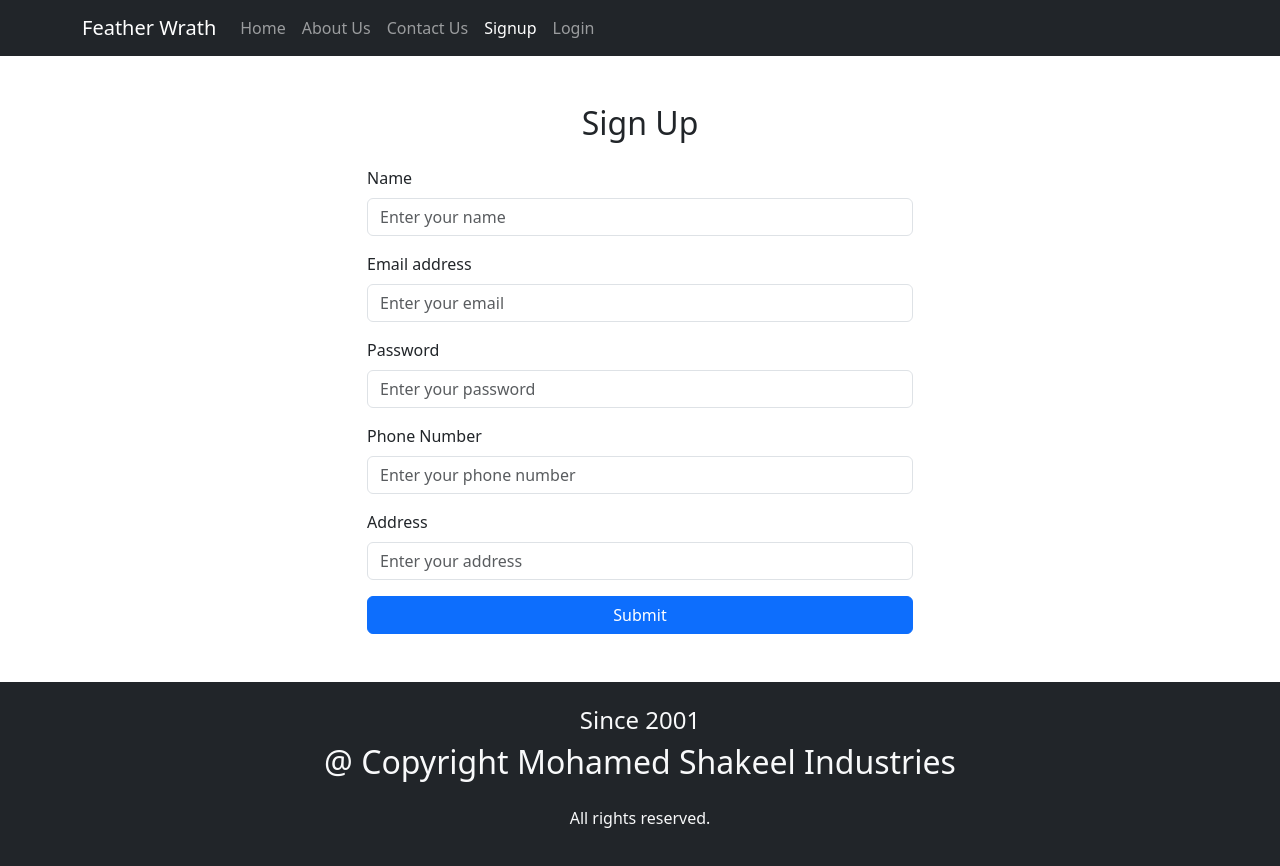
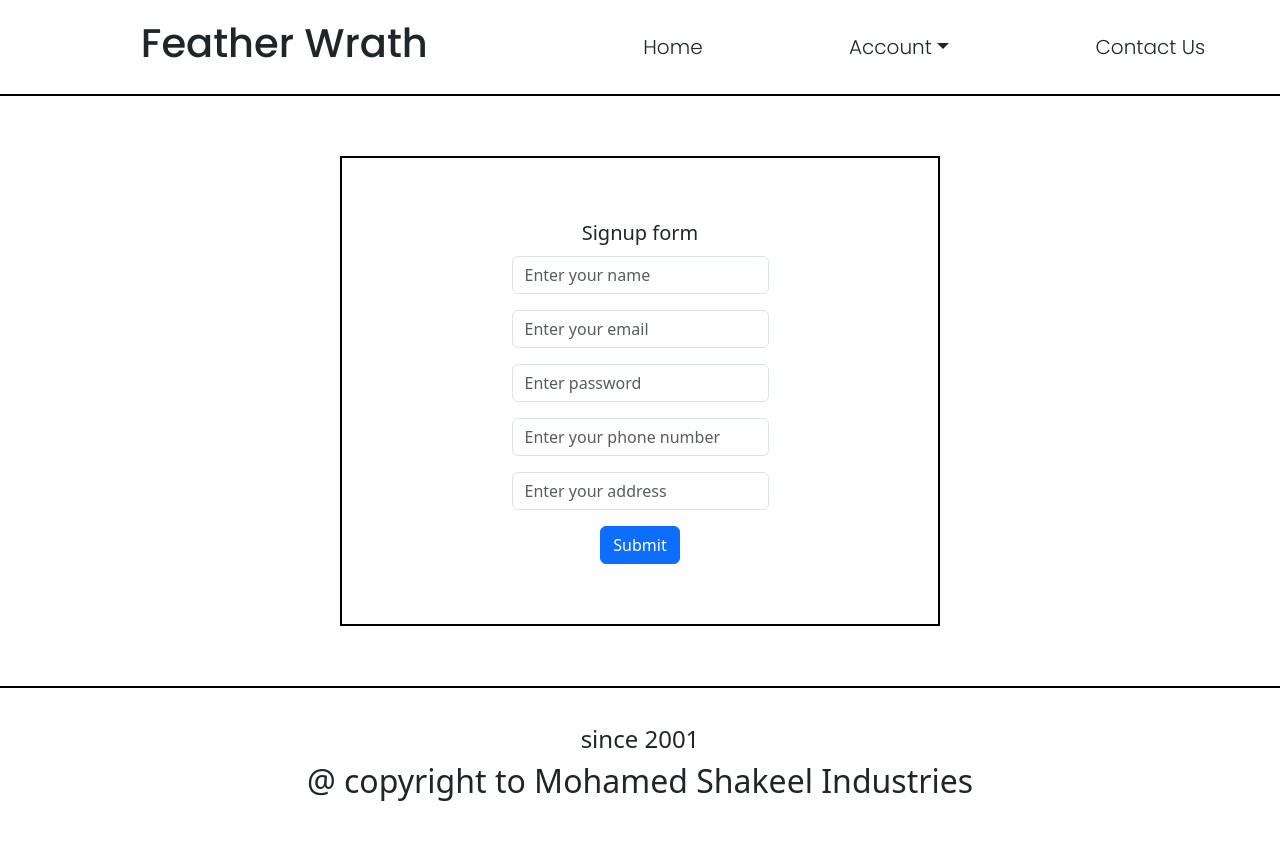
Before and after one commit to shakkelu/MERN-stack-Ecommerce-website, a React (Create React App) app in the folder client-app/: page /signup in a window 1280 px wide. Shown: the top 866 px of the page. Built offline with nearby package versions, Linux system fonts and the light colour scheme.

Commit message:
Revert "Switching back to basic styles"
This reverts commit f090bb47da4504f3ec2686cdb2d306c77ea35dbc.

```diff
--- a/client-app/package.json
+++ b/client-app/package.json
@@ -7,9 +7,7 @@
     "@testing-library/react": "^13.4.0",
     "@testing-library/user-event": "^13.5.0",
     "axios": "^1.7.4",
-    "bootstrap": "^5.3.3",
     "react": "^18.3.1",
-    "react-bootstrap": "^2.10.4",
     "react-dom": "^18.3.1",
     "react-router-dom": "^6.26.1",
     "react-scripts": "5.0.1",
--- a/client-app/src/App.js
+++ b/client-app/src/App.js
@@ -12,7 +12,7 @@ import Notfound from "./pages/notfound.js";
 import Home from "./pages/home.js";
 import AccessReq from "./routes/privateroute.js";
 import UserDashboard from "./pages/userDashboard.js";
-import AboutUs from "./pages/aboutus.js";
+
 function App() {
   return (
     <>
@@ -25,7 +25,6 @@ function App() {
           <Route path="/user" element={<AccessReq />}>
             <Route path="dashboard" element={<UserDashboard />} />
           </Route>
-          <Route path="/about-us" element={<AboutUs />} />
           <Route path="/contact-us" element={<Contactus />} />
           <Route path="*" element={<Notfound />} />
         </Routes>
--- a/client-app/src/components/footer.js
+++ b/client-app/src/components/footer.js
@@ -1,23 +1,8 @@
-import React from "react";
-import { Container, Row, Col } from "react-bootstrap";
-import "bootstrap/dist/css/bootstrap.min.css"; // Ensure Bootstrap CSS is imported
-
 export function Footer() {
   return (
-    <footer className="bg-dark text-light py-4">
-      <Container>
-        <Row className="text-center">
-          <Col>
-            <h4>Since 2001</h4>
-            <h2>@ Copyright Mohamed Shakeel Industries</h2>
-          </Col>
-        </Row>
-        <Row className="text-center mt-3">
-          <Col>
-            <p>All rights reserved.</p>
-          </Col>
-        </Row>
-      </Container>
-    </footer>
+    <div className="footer">
+      <h4>since 2001</h4>
+      <h2>@ copyright to Mohamed Shakeel Industries</h2>
+    </div>
   );
 }
--- a/client-app/src/components/header.js
+++ b/client-app/src/components/header.js
@@ -1,13 +1,16 @@
 import { NavLink } from "react-router-dom";
-import { Navbar, Nav, Container } from "react-bootstrap";
 import { useAuth } from "../context/authcontext.js";
 import { useMessage } from "../context/messagecontext.js";
-import "bootstrap/dist/css/bootstrap.min.css"; // Ensure Bootstrap CSS is imported
 
 export function Header() {
   const { auth, setAuth } = useAuth();
   const { setMessage } = useMessage();
 
+  /*
+
+  Logout handling function
+
+  */
   const handleLogout = () => {
     setAuth({
       ...auth,
@@ -17,60 +20,80 @@ export function Header() {
     localStorage.removeItem("auth");
     setMessage("");
   };
+  return (
+    <table className="header">
+      <tbody>
+        <tr>
+          <td>
+            <div className="branding poppins-light">
+              <h1>Feather Wrath</h1>
+            </div>
+          </td>
+          <td>
+            <div className="nav">
+              <NavLink
+                to="/"
+                className={({ isActive }) =>
+                  isActive ? "nav-link active-link" : "nav-link"
+                }
+              >
+                <div className="nav-text poppins-light">Home</div>
+              </NavLink>
 
-  return (
-    <Navbar bg="dark" variant="dark" expand="lg">
-      <Container>
-        <Navbar.Brand as={NavLink} to="/">
-          Feather Wrath
-        </Navbar.Brand>
-        <Navbar.Toggle aria-controls="basic-navbar-nav" />
-        <Navbar.Collapse id="basic-navbar-nav">
-          <Nav className="mr-auto">
-            <Nav.Link as={NavLink} to="/" end activeClassName="active">
-              Home
-            </Nav.Link>
+              <div className="dropdown">
+                <button
+                  className="btn nav-text poppins-light dropdown-toggle"
+                  type="button"
+                  data-bs-toggle="dropdown"
+                  aria-expanded="false"
+                >
+                  Account
+                </button>
+                {!auth.user ? (
+                  <ul className="dropdown-menu">
+                    <li>
+                      <NavLink to="/signup" className="dropdown-item">
+                        <div className="nav-text poppins-light">Sign Up</div>
+                      </NavLink>
+                    </li>
+                    <li>
+                      <NavLink to="/login" className="dropdown-item">
+                        <div className="nav-text poppins-light">Login</div>
+                      </NavLink>
+                    </li>
+                  </ul>
+                ) : (
+                  <ul className="dropdown-menu">
+                    <li>
+                      <NavLink to="/user/dashboard" className="dropdown-item">
+                        <div className="nav-text poppins-light">Dashboard</div>
+                      </NavLink>
+                    </li>
+                    <li>
+                      <NavLink
+                        to="/login"
+                        onClick={handleLogout}
+                        className="dropdown-item"
+                      >
+                        <div className="nav-text poppins-light">Logout</div>
+                      </NavLink>
+                    </li>
+                  </ul>
+                )}
+              </div>
 
-            {auth.user && (
-              <>
-                <Nav.Link
-                  as={NavLink}
-                  to="/user/dashboard"
-                  activeClassName="active"
-                >
-                  Dashboard
-                </Nav.Link>
-              </>
-            )}
-
-            <Nav.Link as={NavLink} to="/about-us" activeClassName="active">
-              About Us
-            </Nav.Link>
-            <Nav.Link as={NavLink} to="/contact-us" activeClassName="active">
-              Contact Us
-            </Nav.Link>
-            {!auth.user ? (
-              <>
-                <Nav.Link as={NavLink} to="/signup" activeClassName="active">
-                  Signup
-                </Nav.Link>
-                <Nav.Link as={NavLink} to="/login" activeClassName="active">
-                  Login
-                </Nav.Link>
-              </>
-            ) : (
-              <Nav.Link
-                as={NavLink}
-                to="/login"
-                onClick={handleLogout}
-                activeClassName="active"
+              <NavLink
+                to="/contact-us"
+                className={({ isActive }) =>
+                  isActive ? "nav-link active-link" : "nav-link"
+                }
               >
-                Logout
-              </Nav.Link>
-            )}
-          </Nav>
-        </Navbar.Collapse>
-      </Container>
-    </Navbar>
+                <div className="nav-text poppins-light">Contact Us</div>
+              </NavLink>
+            </div>
+          </td>
+        </tr>
+      </tbody>
+    </table>
   );
 }
--- a/client-app/src/index.js
+++ b/client-app/src/index.js
@@ -6,7 +6,6 @@ import reportWebVitals from "./reportWebVitals";
 import { BrowserRouter } from "react-router-dom";
 import { AuthProvider } from "./context/authcontext.js";
 import { MessageProvider } from "./context/messagecontext.js";
-import "bootstrap/dist/css/bootstrap.min.css";
 
 const root = ReactDOM.createRoot(document.getElementById("root"));
 root.render(
--- a/client-app/src/pages/aboutus.js
+++ /dev/null
@@ -1,90 +0,0 @@
-import React from "react";
-import { Container, Row, Col, Card } from "react-bootstrap";
-import "bootstrap/dist/css/bootstrap.min.css"; // Ensure Bootstrap is imported
-
-function AboutUs() {
-  return (
-    <Container className="my-5">
-      <Row>
-        <Col md={12} className="text-center mb-4">
-          <h1>About Us</h1>
-          <p>
-            Welcome to Feather Wrath, where fashion meets innovation. Discover
-            our journey, values, and the dedicated team behind the brand.
-          </p>
-        </Col>
-      </Row>
-
-      <Row className="mb-5">
-        <Col md={6}>
-          <Card>
-            <Card.Body>
-              <Card.Title>Our Story</Card.Title>
-              <Card.Text>
-                At Road Star, we are passionate about providing high-quality
-                fashion that empowers individuals to express their unique style.
-                Founded in 2020, our mission is to offer contemporary designs
-                that combine comfort, style, and affordability. We believe in
-                creating a shopping experience that makes you feel as confident
-                as you look.
-              </Card.Text>
-            </Card.Body>
-          </Card>
-        </Col>
-
-        <Col md={6}>
-          <Card>
-            <Card.Body>
-              <Card.Title>Our Values</Card.Title>
-              <Card.Text>
-                <ul>
-                  <li>
-                    <strong>Quality:</strong> We prioritize the highest quality
-                    materials and craftsmanship.
-                  </li>
-                  <li>
-                    <strong>Innovation:</strong> Our designs are inspired by the
-                    latest fashion trends and technology.
-                  </li>
-                  <li>
-                    <strong>Sustainability:</strong> We are committed to
-                    environmentally friendly practices and ethical sourcing.
-                  </li>
-                  <li>
-                    <strong>Customer Focus:</strong> Your satisfaction is our
-                    top priority. We strive to exceed your expectations.
-                  </li>
-                </ul>
-              </Card.Text>
-            </Card.Body>
-          </Card>
-        </Col>
-      </Row>
-
-      <Row>
-        <Col md={12}>
-          <Card>
-            <Card.Body>
-              <Card.Title>Meet the Team</Card.Title>
-              <Card.Text>
-                <p>
-                  Our team is made up of dedicated professionals who are
-                  passionate about fashion and committed to delivering the best
-                  experience for our customers. From our creative designers to
-                  our friendly customer service representatives, each team
-                  member plays a crucial role in making Road Star a success.
-                </p>
-                <p>
-                  We invite you to connect with us and learn more about the
-                  people who make our brand special.
-                </p>
-              </Card.Text>
-            </Card.Body>
-          </Card>
-        </Col>
-      </Row>
-    </Container>
-  );
-}
-
-export default AboutUs;
--- a/client-app/src/pages/contactus.js
+++ b/client-app/src/pages/contactus.js
@@ -1,59 +1,7 @@
 import React from "react";
-import { Container, Row, Col, Form, Button } from "react-bootstrap";
 
 function Contactus() {
-  return (
-    <Container className="my-5">
-      <Row>
-        <Col md={6} className="mb-4">
-          <h2>Contact Us</h2>
-          <p>
-            We'd love to hear from you! Whether you have a question about our
-            products, need support, or just want to give us feedback, feel free
-            to reach out to us through the contact form or use the information
-            below.
-          </p>
-
-          <h4>Our Contact Information:</h4>
-          <ul>
-            <li>
-              <strong>Email:</strong> support@roadstarfashion.com
-            </li>
-            <li>
-              <strong>Phone:</strong> +1 800 123 4567
-            </li>
-            <li>
-              <strong>Address:</strong> 123 Fashion Ave, New York, NY 10001, USA
-            </li>
-          </ul>
-        </Col>
-
-        <Col md={6}>
-          <h4>Get in Touch</h4>
-          <Form>
-            <Form.Group controlId="formName">
-              <Form.Label>Name</Form.Label>
-              <Form.Control type="text" placeholder="Enter your name" />
-            </Form.Group>
-
-            <Form.Group controlId="formEmail">
-              <Form.Label>Email address</Form.Label>
-              <Form.Control type="email" placeholder="Enter your email" />
-            </Form.Group>
-
-            <Form.Group controlId="formMessage">
-              <Form.Label>Message</Form.Label>
-              <Form.Control as="textarea" rows={4} placeholder="Your message" />
-            </Form.Group>
-
-            <Button variant="dark" type="submit">
-              Send Message
-            </Button>
-          </Form>
-        </Col>
-      </Row>
-    </Container>
-  );
+  return <div>Contact us page</div>;
 }
 
 export default Contactus;
--- a/client-app/src/pages/login.js
+++ b/client-app/src/pages/login.js
@@ -3,84 +3,88 @@ import axios from "axios";
 import { useAuth } from "../context/authcontext.js";
 import { useMessage } from "../context/messagecontext.js";
 import { useNavigate } from "react-router-dom";
-import { Container, Row, Col, Form, Button, Alert } from "react-bootstrap";
-
 const Login = () => {
   const [email, setEmail] = useState("");
   const [password, setPassword] = useState("");
-  const [alertVariant, setAlertVariant] = useState(""); // State for alert variant
   const { auth, setAuth } = useAuth();
   const { message, setMessage } = useMessage();
   const navigate = useNavigate();
 
-  const handleLogin = async (e) => {
+  const handlelogin = async (e) => {
     e.preventDefault();
+    console.log(email, password);
     try {
       const response = await axios.post(
         "http://localhost:4000/api/auth/login",
-        { email, password }
+        {
+          email,
+          password,
+        }
       );
+      // Check for successful response based on status or other criteria
+      if (response.status === 200) {
+        console.log("sending success");
+        console.log(response.data.message);
 
-      if (response.status === 200) {
         setAuth({
           ...auth,
           user: response.data.user,
           token: response.data.token,
         });
         setMessage(response.data.message);
-        setAlertVariant("success"); // Set alert variant to success
         setEmail("");
         setPassword("");
         navigate("/");
+        //setting user details with token in the local storage
+
         localStorage.setItem("auth", JSON.stringify(response.data));
       } else {
+        console.log("sending failure");
+        console.log(response.data.message);
         setMessage(response.data.message);
-        setAlertVariant("danger"); // Set alert variant to danger
       }
     } catch (error) {
-      setMessage(error.response ? error.response.data.message : error.message);
-      setAlertVariant("danger"); // Set alert variant to danger
+      // Error handling
+      console.error(
+        "Error occurred:",
+        error.response ? error.response.data.message : error.message
+      );
     }
   };
-
   return (
-    <Container className="my-5">
-      <Row className="justify-content-center">
-        <Col md={6}>
-          <div className="text-center mb-4">
-            <h2>Login</h2>
-          </div>
-          {message && <Alert variant={alertVariant}>{message}</Alert>}
-          <Form onSubmit={handleLogin}>
-            <Form.Group className="mb-3" controlId="formEmail">
-              <Form.Label>Email address</Form.Label>
-              <Form.Control
+    <div className="fcc">
+      <div className="box-form fcc">
+        <form className="fcc" onSubmit={handlelogin}>
+          <div className="form-label">{message ? message : "Login form"}</div>
+          <div className="mb-3">
+            <input
               type="email"
               value={email}
-                onChange={(e) => setEmail(e.target.value)}
+              className="form-control"
+              onChange={(e) => {
+                setEmail(e.target.value);
+              }}
               placeholder="Enter your email"
-                required
             />
-            </Form.Group>
-
-            <Form.Group className="mb-3" controlId="formPassword">
-              <Form.Label>Password</Form.Label>
-              <Form.Control
+          </div>
+          <div className="mb-3">
+            <input
               type="password"
               value={password}
-                onChange={(e) => setPassword(e.target.value)}
+              className="form-control"
+              onChange={(e) => {
+                setPassword(e.target.value);
+              }}
               placeholder="Enter your password"
-                required
             />
-            </Form.Group>
+          </div>
 
-            <Button variant="primary" type="submit" className="w-100">
+          <button type="submit" className="btn btn-primary">
             Submit
-            </Button>
-          </Form>
-        </Col>
-      </Row>
-    </Container>
+          </button>
+        </form>
+      </div>
+    </div>
   );
 };
 
--- a/client-app/src/pages/signup.js
+++ b/client-app/src/pages/signup.js
@@ -2,8 +2,13 @@ import React, { useState } from "react";
 import axios from "axios";
 import { useNavigate } from "react-router-dom";
 import { useMessage } from "../context/messagecontext.js";
-import { Container, Row, Col, Form, Button, Alert } from "react-bootstrap";
+/*
 
+
+sign up function
+
+
+*/
 const Signup = () => {
   // State variables for form fields
   const [name, setName] = useState("");
@@ -11,10 +16,8 @@ const Signup = () => {
   const [password, setPassword] = useState("");
   const [phone, setPhone] = useState("");
   const [address, setAddress] = useState("");
-  const [alertVariant, setAlertVariant] = useState(""); // State for alert variant
   const navigate = useNavigate();
   const { message, setMessage } = useMessage();
-
   // Handle form submission
   const handleSubmit = async (e) => {
     e.preventDefault();
@@ -30,7 +33,6 @@ const Signup = () => {
         console.log("Sending success");
         console.log(response.data.message);
         setMessage(response.data.message);
-        setAlertVariant("success"); // Set alert variant to success
         // Reset form fields
         setName("");
         setEmail("");
@@ -43,89 +45,76 @@ const Signup = () => {
         console.log("Sending failure");
         console.log(response.data.message);
         setMessage(response.data.message);
-        setAlertVariant("danger"); // Set alert variant to danger
       }
     } catch (error) {
       console.error(
         "Error occurred:",
         error.response ? error.response.data.message : error.message
       );
-      setMessage(error.response ? error.response.data.message : error.message);
-      setAlertVariant("danger"); // Set alert variant to danger
     }
   };
 
   return (
-    <Container className="my-5">
-      <Row className="justify-content-center">
-        <Col md={6}>
-          <div className="text-center mb-4">
-            <h2>Sign Up</h2>
-          </div>
-          {message && <Alert variant={alertVariant}>{message}</Alert>}
-          <Form onSubmit={handleSubmit}>
-            <Form.Group className="mb-3" controlId="formName">
-              <Form.Label>Name</Form.Label>
-              <Form.Control
+    <div className="fcc">
+      <div className="box-form fcc">
+        <form className="fcc" onSubmit={handleSubmit}>
+          <div className="form-label">{message ? message : "Signup form"}</div>
+          <div className="mb-3">
+            <input
               type="text"
               value={name}
+              className="form-control"
               onChange={(e) => setName(e.target.value)}
               placeholder="Enter your name"
               required
             />
-            </Form.Group>
-
-            <Form.Group className="mb-3" controlId="formEmail">
-              <Form.Label>Email address</Form.Label>
-              <Form.Control
+          </div>
+          <div className="mb-3">
+            <input
               type="email"
               value={email}
+              className="form-control"
               onChange={(e) => setEmail(e.target.value)}
               placeholder="Enter your email"
               required
             />
-            </Form.Group>
-
-            <Form.Group className="mb-3" controlId="formPassword">
-              <Form.Label>Password</Form.Label>
-              <Form.Control
+          </div>
+          <div className="mb-3">
+            <input
               type="password"
               value={password}
+              className="form-control"
               onChange={(e) => setPassword(e.target.value)}
-                placeholder="Enter your password"
+              placeholder="Enter password"
               required
             />
-            </Form.Group>
-
-            <Form.Group className="mb-3" controlId="formPhone">
-              <Form.Label>Phone Number</Form.Label>
-              <Form.Control
+          </div>
+          <div className="mb-3">
+            <input
               type="text"
               value={phone}
+              className="form-control"
               onChange={(e) => setPhone(e.target.value)}
               placeholder="Enter your phone number"
               required
             />
-            </Form.Group>
-
-            <Form.Group className="mb-3" controlId="formAddress">
-              <Form.Label>Address</Form.Label>
-              <Form.Control
+          </div>
+          <div className="mb-3">
+            <input
               type="text"
               value={address}
+              className="form-control"
               onChange={(e) => setAddress(e.target.value)}
               placeholder="Enter your address"
               required
             />
-            </Form.Group>
-
-            <Button variant="primary" type="submit" className="w-100">
+          </div>
+          <button type="submit" className="btn btn-primary">
             Submit
-            </Button>
-          </Form>
-        </Col>
-      </Row>
-    </Container>
+          </button>
+        </form>
+      </div>
+    </div>
   );
 };
 
```
Also changed, not shown: 1 other file (tests, documents, lock files or other folders). Lines whose indentation alone changed are shown as unchanged.
